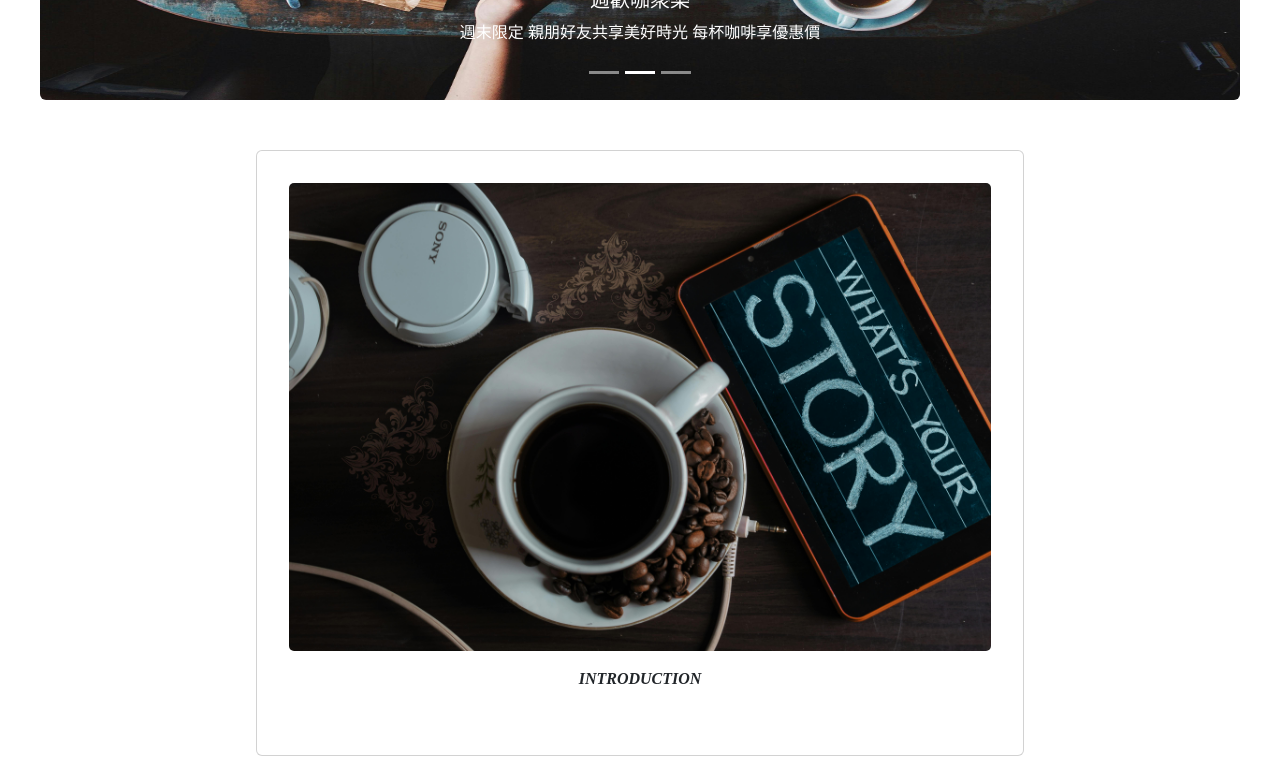
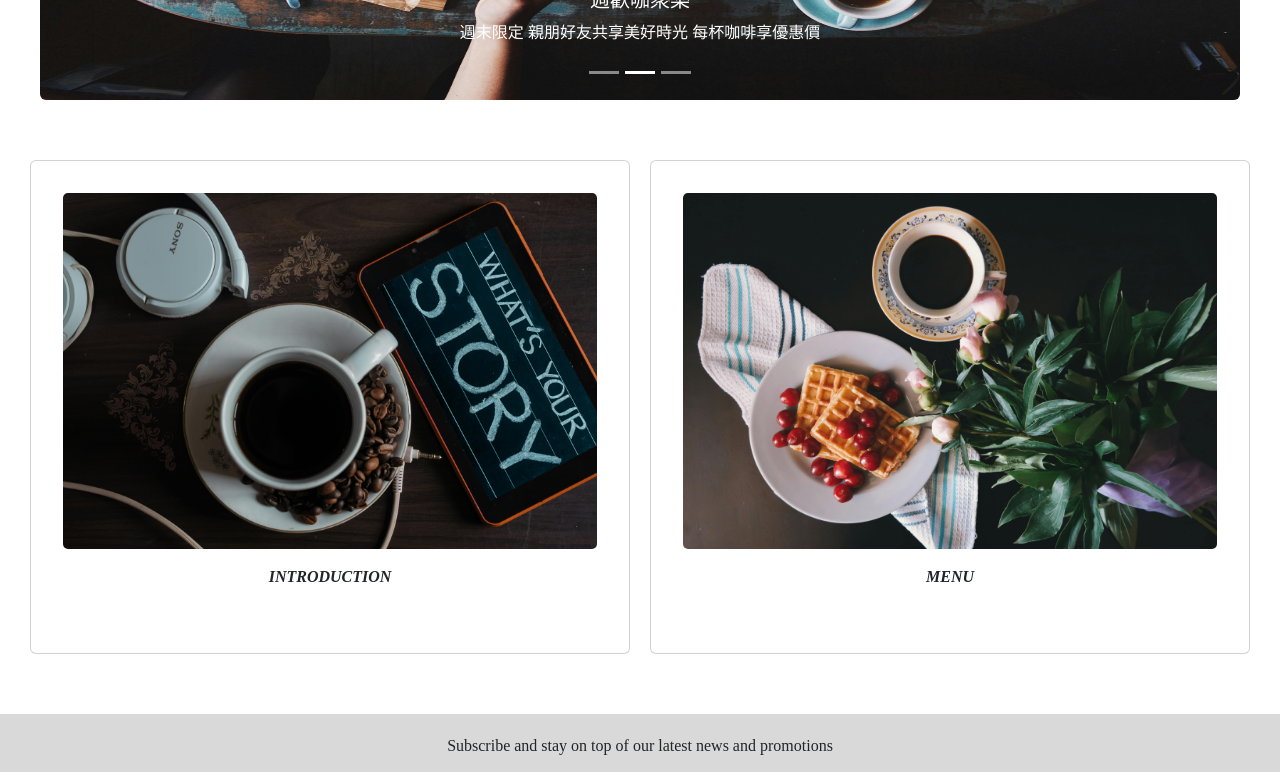
Before and after one commit to ritacc12/CoffeeShop, a React (Vite) app: page / in a window 1280 px wide. Shown: the part 440-1212 px from the top of the page. Built offline with nearby package versions, Linux system fonts and the light colour scheme; grey boxes are pictures that could not be loaded.

Commit message:
adjust the layout for category

```diff
--- a/src/index.css
+++ b/src/index.css
@@ -71,7 +71,8 @@ ol,ul{
 /* Category */
 .Catalog{
   display: flex;
-  flex-direction: column;
+  flex-direction: row;
+  padding: 20px;
   justify-content: center;
   align-items: center;
   margin-top: 30px;
@@ -80,6 +81,7 @@ ol,ul{
   margin-top: 20px;
   width: 60%;
   height: 60vh;
+  margin: 10px;
 }
  .catalog-img{
   object-fit: contain;
```
